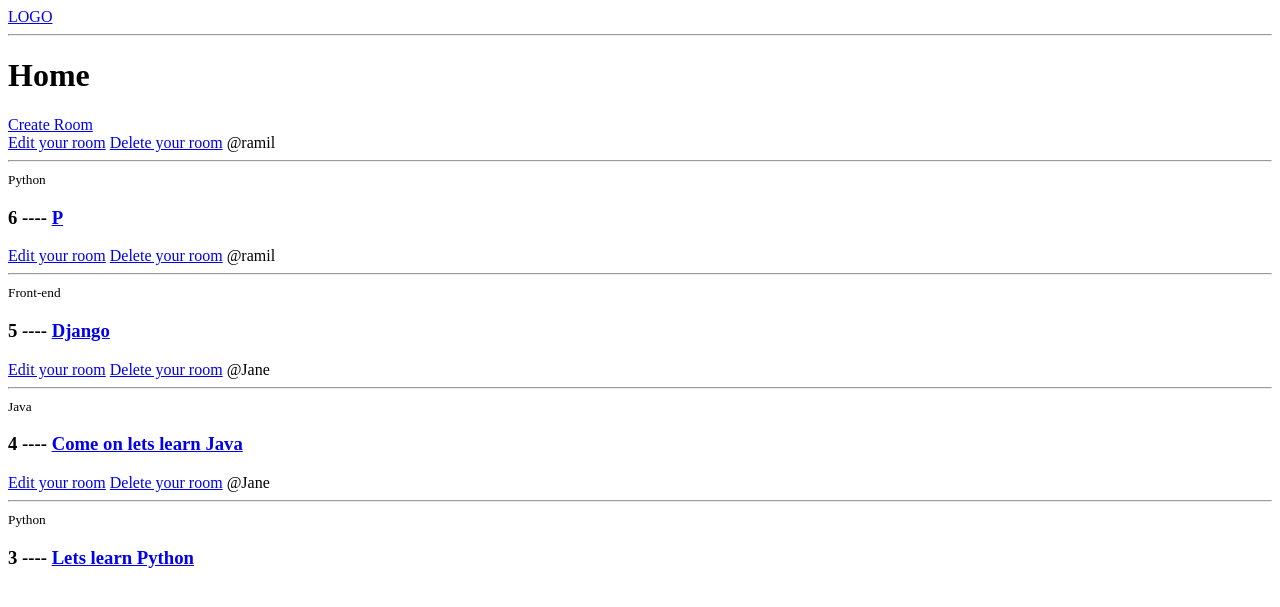
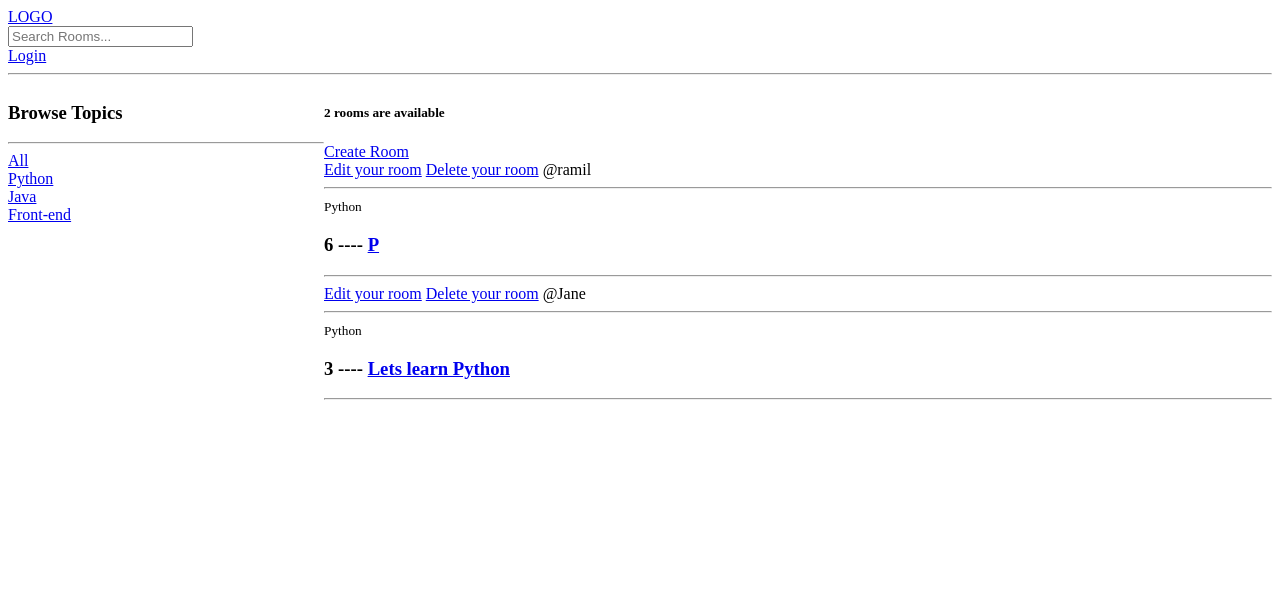
Before and after one commit to RamilAllahverdiyev/StudySoftwareDeploy, a Django app: a page that uses templates/main.html in a window 1280 px wide. Shown: the top 607 px of the page. Run offline with Django 4.2, Linux system fonts and the light colour scheme; data comes from the database, SQL or seed files in the repository; both versions use the stored data as it was after the commit.

Commit message:
login and logout page and process implemented

```diff
--- a/base/templates/base/home.html
+++ b/base/templates/base/home.html
@@ -1,8 +1,29 @@
 {% extends 'main.html' %} {% block content %}
 
-<h1>Home</h1>
+<style>
+.home-container{
+	 display: grid;
+	 grid-template-columns: 1fr 3fr;
+}
+
+</style>
+
+<div class="home-container">
+	<div>
+		<h3>Browse Topics</h3>
+		<hr />
+		<div>
+			<a href="{% url 'home' %}">All</a>
+		</div>
+		{% for topic in topics %}
+		<div>
+			<a href="{% url 'home' %}?q={{topic.name}}">{{topic.name}}</a>
+		</div>
+		{% endfor %}
+	</div>
 
 	<div>
+		<h5>{{room_count}} rooms are available</h5>
 		<a href="{% url 'create-room' %}">Create Room</a>
 		<div>
 			{% for room in rooms %}
@@ -15,9 +36,11 @@
 				<h3>
 					{{room.id}} ---- <a href="{% url 'room' room.id %}">{{room.name}} </a>
 				</h3>
+				<hr />
 			</div>
 			{% endfor %}
 		</div>
 	</div>
+</div>
 
 {% endblock content %}
--- a/base/urls.py
+++ b/base/urls.py
@@ -2,6 +2,8 @@ from django.urls import path
 from . import views
 
 urlpatterns = [
+path('login', views.loginPage, name='login'),
+path('logout', views.logoutUser, name='logout'),
 path('', views.home, name="home"),
 path('room/<str:pk>/', views.room, name = "room"),
 path('create-room/', views.createRoom, name="create-room"),
--- a/base/views.py
+++ b/base/views.py
@@ -1,7 +1,12 @@
+from cmath import log
+from operator import concat
 from django.shortcuts import render, redirect
-from django.http import HttpResponse
-from .models import Room
+from django.contrib import messages
+from .models import Room, Topic
 from .forms import RoomForm
+from django.db.models import Q
+from django.contrib.auth.models import User
+from django.contrib.auth import authenticate, login, logout
 # rooms = [
 #     {'id':1, 'name':'Learn Python'},
 #     {'id':2, 'name':'Learn Java'},
@@ -9,9 +14,36 @@ from .forms import RoomForm
 
 # ]
 
+def loginPage(request):
+    if request.method == 'POST':
+      username = request.POST.get('username')
+      password = request.POST.get('password')
+      try:
+            user = User.objects.get(username=username)
+      except:
+            messages.error(request, 'User Does not exist.')
+
+      user = authenticate(request, username=username, password=password)
+
+      if user is not None:
+          login(request, user)
+          return redirect('home')
+      else:
+          messages.error(request,'Username or Password does not exist')
+    context = {}
+    return render(request, 'base/login_register.html', context)
+
+def logoutUser(request):
+    logout(request)
+    return redirect('home')
+
 def home(request):
-    rooms = Room.objects.all()
-    context = {'rooms': rooms}
+    q = request.GET.get('q') if  request.GET.get('q') != None else ''
+    rooms = Room.objects.filter(
+    Q(topic__name__icontains=q) | Q(name__icontains=q) | Q(description__icontains=q))
+    topics = Topic.objects.all()
+    room_count = rooms.count()
+    context = {'rooms': rooms,'topics':topics, 'room_count':room_count}
     return render(request, 'base/home.html', context)
 
 def room(request, pk):
--- a/templates/main.html
+++ b/templates/main.html
@@ -12,7 +12,13 @@
 
 	<body>
 		{% include 'navbar.html' %}
-
+        {% if messages %}
+<ul class="messages">
+    {% for message in messages %}
+    <li></li>{{ message }}</li>
+    {% endfor %}
+</ul>
+{% endif %}
         {% block content%}
 
         {% endblock %}
--- a/templates/navbar.html
+++ b/templates/navbar.html
@@ -1,3 +1,11 @@
 <a href="/"> LOGO </a>
 
+<form method="GET" action="{% url 'home' %}">
+<input type="text" name="q" placeholder="Search Rooms... "/>
+</form>
+{% if request.user.is_authenticated %}
+<a href="{% url 'logout'  %}">Logout</a>
+{% else %}
+<a href="{% url 'login' %}">Login</a>
+{% endif %}
 <hr />
```
Also changed, not shown: base/templates/base/login_register.html (added, +12 -0 lines), db.sqlite3. Lines whose indentation alone changed are shown as unchanged.
